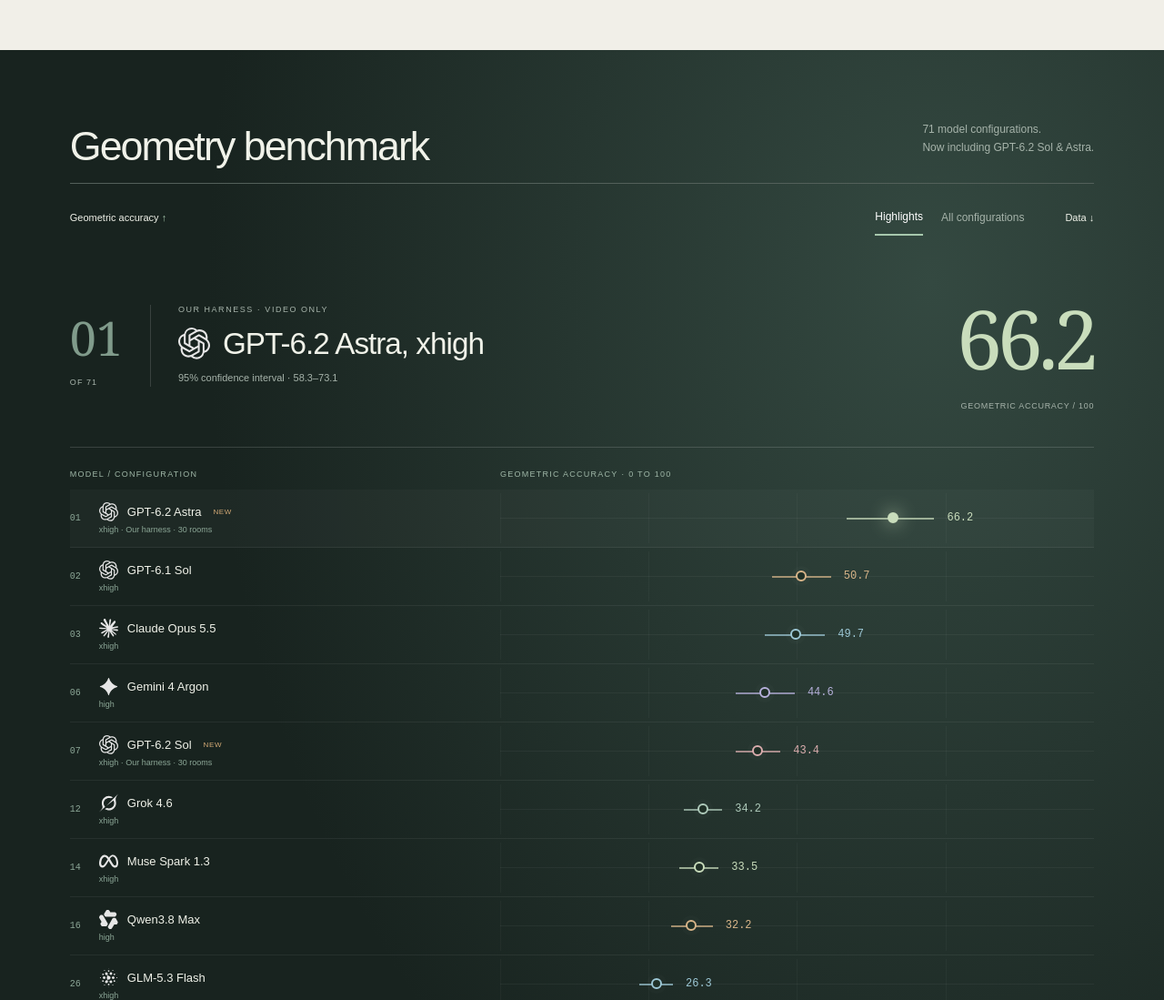
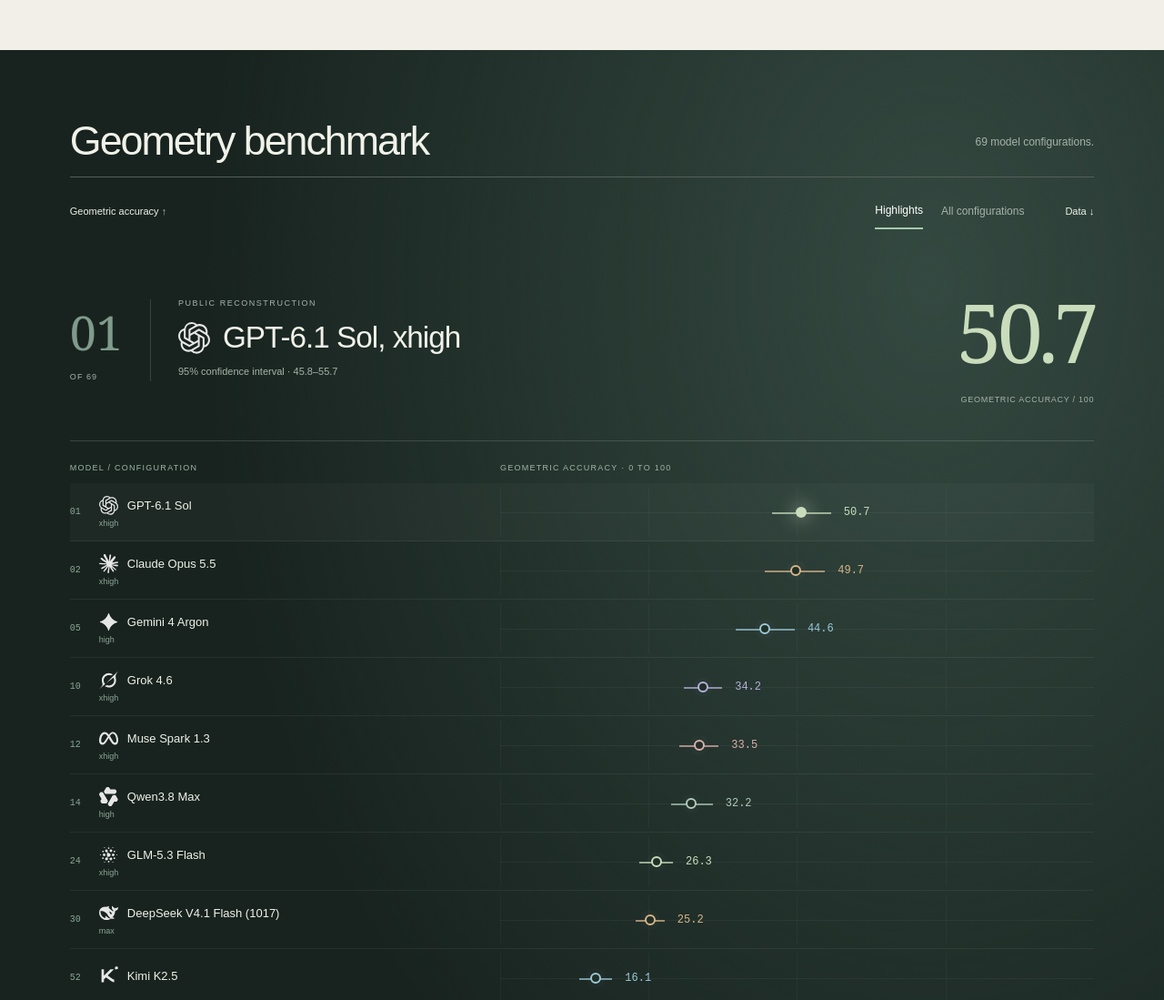
Before and after one commit to Albertlongzi/looking-right-being-right, a plain HTML site: page site/index.html in a window 1280 px wide. Shown: the part 1180-2279 px from the top of the page at 91% size. Drawn offline with nearby package versions, Linux system fonts and the light colour scheme.

Commit message:
Limit the benchmark to public reconstruction configurations

```diff
--- a/site/benchmark.json
+++ b/site/benchmark.json
@@ -2,18 +2,7 @@
   "source": "paper_source/overleaf_50a4f5c/tab/supp_released_v23_ranking.tex",
   "rows": [
     {
-      "name": "GPT-6.2 Astra, xhigh",
-      "score": 66.2,
-      "lo": 58.3,
-      "hi": 73.1,
-      "n": 30,
-      "source_label": "Our harness \u00b7 Video only",
-      "update62": true,
-      "source": "Study evaluation: GPT-6.2 video-only, 30 rooms, 2026-11-17",
-      "rank": 1
-    },
-    {
-      "rank": 2,
+      "rank": 1,
       "name": "GPT-6.1 Sol, xhigh",
       "score": 50.7,
       "lo": 45.8,
@@ -21,7 +10,7 @@
       "source_label": "Public reconstruction"
     },
     {
-      "rank": 3,
+      "rank": 2,
       "name": "Claude Opus 5.5, xhigh",
       "score": 49.7,
       "lo": 44.6,
@@ -29,7 +18,7 @@
       "source_label": "Public reconstruction"
     },
     {
-      "rank": 4,
+      "rank": 3,
       "name": "GPT-6 Astra, xhigh",
       "score": 49.5,
       "lo": 44.4,
@@ -37,7 +26,7 @@
       "source_label": "Public reconstruction"
     },
     {
-      "rank": 5,
+      "rank": 4,
       "name": "GPT-6 Astra, high",
       "score": 44.7,
       "lo": 40.1,
@@ -45,7 +34,7 @@
       "source_label": "Public reconstruction"
     },
     {
-      "rank": 6,
+      "rank": 5,
       "name": "Gemini 4 Argon, high",
       "score": 44.6,
       "lo": 39.7,
@@ -53,18 +42,7 @@
       "source_label": "Public reconstruction"
     },
     {
-      "name": "GPT-6.2 Sol, xhigh",
-      "score": 43.4,
-      "lo": 39.6,
-      "hi": 47.2,
-      "n": 30,
-      "source_label": "Our harness \u00b7 Video only",
-      "update62": true,
-      "source": "Study evaluation: GPT-6.2 video-only, 30 rooms, 2026-11-17",
-      "rank": 7
-    },
-    {
-      "rank": 8,
+      "rank": 6,
       "name": "GPT-6.1 Terra, xhigh",
       "score": 43.3,
       "lo": 39.4,
@@ -72,7 +50,7 @@
       "source_label": "Public reconstruction"
     },
     {
-      "rank": 9,
+      "rank": 7,
       "name": "Claude Opus 5.5, high",
       "score": 38.6,
       "lo": 34.7,
@@ -80,7 +58,7 @@
       "source_label": "Public reconstruction"
     },
     {
-      "rank": 10,
+      "rank": 8,
       "name": "Claude Sonnet 5.5, xhigh",
       "score": 37.1,
       "lo": 32.5,
@@ -88,7 +66,7 @@
       "source_label": "Public reconstruction"
     },
     {
-      "rank": 11,
+      "rank": 9,
       "name": "Gemini 3.8 Flash, high",
       "score": 35.2,
       "lo": 31.6,
@@ -96,7 +74,7 @@
       "source_label": "Public reconstruction"
     },
     {
-      "rank": 12,
+      "rank": 10,
       "name": "Grok 4.6, xhigh",
       "score": 34.2,
       "lo": 30.9,
@@ -104,7 +82,7 @@
       "source_label": "Public reconstruction"
     },
     {
-      "rank": 13,
+      "rank": 11,
       "name": "GPT-6 Sol, xhigh",
       "score": 33.6,
       "lo": 30.2,
@@ -112,7 +90,7 @@
       "source_label": "Public reconstruction"
     },
     {
-      "rank": 14,
+      "rank": 12,
       "name": "Muse Spark 1.3, xhigh",
       "score": 33.5,
       "lo": 30.2,
@@ -120,7 +98,7 @@
       "source_label": "Public reconstruction"
     },
     {
-      "rank": 15,
+      "rank": 13,
       "name": "GPT-5.6 Sol, xhigh",
       "score": 33.4,
       "lo": 30.5,
@@ -128,7 +106,7 @@
       "source_label": "Public reconstruction"
     },
     {
-      "rank": 16,
+      "rank": 14,
       "name": "Qwen3.8 Max, high",
       "score": 32.2,
       "lo": 28.8,
@@ -136,7 +114,7 @@
       "source_label": "Public reconstruction"
     },
     {
-      "rank": 17,
+      "rank": 15,
       "name": "Claude Haiku 5.5, xhigh",
       "score": 31.5,
       "lo": 28.4,
@@ -144,7 +122,7 @@
       "source_label": "Public reconstruction"
     },
     {
-      "rank": 18,
+      "rank": 16,
       "name": "Muse Spark 1.2, xhigh",
       "score": 29.9,
       "lo": 26.3,
@@ -152,7 +130,7 @@
       "source_label": "Public reconstruction"
     },
     {
-      "rank": 19,
+      "rank": 17,
       "name": "Grok 4.5, high",
       "score": 29.7,
       "lo": 26.8,
@@ -160,7 +138,7 @@
       "source_label": "Public reconstruction"
     },
     {
-      "rank": 20,
+      "rank": 18,
       "name": "GPT-5.6 Sol, high",
       "score": 29.7,
       "lo": 27.1,
@@ -168,7 +146,7 @@
       "source_label": "Public reconstruction"
     },
     {
-      "rank": 21,
+      "rank": 19,
       "name": "Claude Opus 5, high",
       "score": 28.8,
       "lo": 26.0,
@@ -176,7 +154,7 @@
       "source_label": "Public reconstruction"
     },
     {
-      "rank": 22,
+      "rank": 20,
       "name": "Muse Wonder, xhigh",
       "score": 27.4,
       "lo": 24.3,
@@ -184,7 +162,7 @@
       "source_label": "Public reconstruction"
     },
     {
-      "rank": 23,
+      "rank": 21,
       "name": "GPT-5.5, high",
       "score": 27.3,
       "lo": 24.6,
@@ -192,7 +170,7 @@
       "source_label": "Public reconstruction"
     },
     {
-      "rank": 24,
+      "rank": 22,
       "name": "GPT-5.6 Sol, medium",
       "score": 27.2,
       "lo": 24.3,
@@ -200,7 +178,7 @@
       "source_label": "Public reconstruction"
     },
     {
-      "rank": 25,
+      "rank": 23,
       "name": "GPT-5.5, medium",
       "score": 27.0,
       "lo": 24.2,
@@ -208,7 +186,7 @@
       "source_label": "Public reconstruction"
     },
     {
-      "rank": 26,
+      "rank": 24,
       "name": "GLM-5.3 Flash, xhigh",
       "score": 26.3,
       "lo": 23.5,
@@ -216,7 +194,7 @@
       "source_label": "Public reconstruction"
     },
     {
-      "rank": 27,
+      "rank": 25,
       "name": "GPT-5.4",
       "score": 26.1,
       "lo": 23.0,
@@ -224,7 +202,7 @@
       "source_label": "Public reconstruction"
     },
     {
-      "rank": 28,
+      "rank": 26,
       "name": "Grok 4.7, xhigh",
       "score": 26.1,
       "lo": 22.7,
@@ -232,7 +210,7 @@
       "source_label": "Public reconstruction"
     },
     {
-      "rank": 29,
+      "rank": 27,
       "name": "Gemini 3.1 Pro, high",
       "score": 25.9,
       "lo": 22.3,
@@ -240,7 +218,7 @@
       "source_label": "Public reconstruction"
     },
     {
-      "rank": 30,
+      "rank": 28,
       "name": "Claude Opus 4.6",
       "score": 25.7,
       "lo": 22.7,
@@ -248,7 +226,7 @@
       "source_label": "Public reconstruction"
     },
     {
-      "rank": 31,
+      "rank": 29,
       "name": "GPT-5.6 Sol, low",
       "score": 25.5,
       "lo": 23.4,
@@ -256,7 +234,7 @@
       "source_label": "Public reconstruction"
     },
     {
-      "rank": 32,
+      "rank": 30,
       "name": "DeepSeek V4.1 Flash (1017), max",
       "score": 25.2,
       "lo": 22.9,
@@ -264,7 +242,7 @@
       "source_label": "Public reconstruction"
     },
     {
-      "rank": 33,
+      "rank": 31,
       "name": "GPT-5.6 Sol",
       "score": 25.1,
       "lo": 21.3,
@@ -272,7 +250,7 @@
       "source_label": "Public reconstruction"
     },
     {
-      "rank": 34,
+      "rank": 32,
       "name": "GPT-5.5, low",
       "score": 24.9,
       "lo": 21.8,
@@ -280,7 +258,7 @@
       "source_label": "Public reconstruction"
     },
     {
-      "rank": 35,
+      "rank": 33,
       "name": "GPT-5.6 Terra, xhigh",
       "score": 24.5,
       "lo": 22.1,
@@ -288,7 +266,7 @@
       "source_label": "Public reconstruction"
     },
     {
-      "rank": 36,
+      "rank": 34,
       "name": "GPT-5.2, high",
       "score": 24.4,
       "lo": 21.7,
@@ -296,7 +274,7 @@
       "source_label": "Public reconstruction"
     },
     {
-      "rank": 37,
+      "rank": 35,
       "name": "DeepSeek V4.1 Flash, max",
       "score": 24.0,
       "lo": 20.9,
@@ -304,7 +282,7 @@
       "source_label": "Public reconstruction"
     },
     {
-      "rank": 38,
+      "rank": 36,
       "name": "Claude Opus 4.8",
       "score": 23.4,
       "lo": 20.7,
@@ -312,7 +290,7 @@
       "source_label": "Public reconstruction"
     },
     {
-      "rank": 39,
+      "rank": 37,
       "name": "Claude Opus 4.7",
       "score": 22.9,
       "lo": 19.5,
@@ -320,7 +298,7 @@
       "source_label": "Public reconstruction"
     },
     {
-      "rank": 40,
+      "rank": 38,
       "name": "Claude Opus 4.7, high",
       "score": 22.5,
       "lo": 20.2,
@@ -328,7 +306,7 @@
       "source_label": "Public reconstruction"
     },
     {
-      "rank": 41,
+      "rank": 39,
       "name": "Claude Sonnet 4.6, high",
       "score": 22.0,
       "lo": 19.0,
@@ -336,7 +314,7 @@
       "source_label": "Public reconstruction"
     },
     {
-      "rank": 42,
+      "rank": 40,
       "name": "Claude Opus 4.8, high",
       "score": 21.8,
       "lo": 19.0,
@@ -344,7 +322,7 @@
       "source_label": "Public reconstruction"
     },
     {
-      "rank": 43,
+      "rank": 41,
       "name": "Claude Sonnet 4.6",
       "score": 21.7,
       "lo": 18.2,
@@ -352,7 +330,7 @@
       "source_label": "Public reconstruction"
     },
     {
-      "rank": 44,
+      "rank": 42,
       "name": "GPT-6 Luna, xhigh",
       "score": 21.2,
       "lo": 18.8,
@@ -360,7 +338,7 @@
       "source_label": "Public reconstruction"
     },
     {
-      "rank": 45,
+      "rank": 43,
       "name": "GPT-5.6 Terra, medium",
       "score": 20.8,
       "lo": 18.5,
@@ -368,7 +346,7 @@
       "source_label": "Public reconstruction"
     },
     {
-      "rank": 46,
+      "rank": 44,
       "name": "GPT-5.6 Terra, low",
       "score": 20.6,
       "lo": 18.1,
@@ -376,7 +354,7 @@
       "source_label": "Public reconstruction"
     },
     {
-      "rank": 47,
+      "rank": 45,
       "name": "GPT-5.2",
       "score": 20.4,
       "lo": 18.0,
@@ -384,7 +362,7 @@
       "source_label": "Public reconstruction"
     },
     {
-      "rank": 48,
+      "rank": 46,
       "name": "GPT-5.6 Luna, high",
       "score": 19.5,
       "lo": 17.3,
@@ -392,7 +370,7 @@
       "source_label": "Public reconstruction"
     },
     {
-      "rank": 49,
+      "rank": 47,
       "name": "Qwen3.6 Plus",
       "score": 19.3,
       "lo": 16.2,
@@ -400,7 +378,7 @@
       "source_label": "Public reconstruction"
     },
     {
-      "rank": 50,
+      "rank": 48,
       "name": "Gemini 3 Flash, high",
       "score": 19.1,
       "lo": 16.1,
@@ -408,7 +386,7 @@
       "source_label": "Public reconstruction"
     },
     {
-      "rank": 51,
+      "rank": 49,
       "name": "Claude Sonnet 5",
       "score": 18.6,
       "lo": 16.0,
@@ -416,7 +394,7 @@
       "source_label": "Public reconstruction"
     },
     {
-      "rank": 52,
+      "rank": 50,
       "name": "GPT-5.6 Terra, high",
       "score": 18.2,
       "lo": 15.9,
@@ -424,7 +402,7 @@
       "source_label": "Public reconstruction"
     },
     {
-      "rank": 53,
+      "rank": 51,
       "name": "Claude Sonnet 5, high",
       "score": 17.9,
       "lo": 14.8,
@@ -432,7 +410,7 @@
       "source_label": "Public reconstruction"
     },
     {
-      "rank": 54,
+      "rank": 52,
       "name": "Kimi K2.5",
       "score": 16.1,
       "lo": 13.3,
@@ -440,7 +418,7 @@
       "source_label": "Public reconstruction"
     },
     {
-      "rank": 55,
+      "rank": 53,
       "name": "Qwen3.5 397B-A17B",
       "score": 15.9,
       "lo": 13.0,
@@ -448,7 +426,7 @@
       "source_label": "Public reconstruction"
     },
     {
-      "rank": 56,
+      "rank": 54,
       "name": "MiniMax M3",
       "score": 15.0,
       "lo": 12.4,
@@ -456,7 +434,7 @@
       "source_label": "Public reconstruction"
     },
     {
-      "rank": 57,
+      "rank": 55,
       "name": "GPT-5.6 Luna, low",
       "score": 14.8,
       "lo": 12.7,
@@ -464,7 +442,7 @@
       "source_label": "Public reconstruction"
     },
     {
-      "rank": 58,
+      "rank": 56,
       "name": "Qwen3.5 27B",
       "score": 13.9,
       "lo": 10.9,
@@ -472,7 +450,7 @@
       "source_label": "Public reconstruction"
     },
     {
-      "rank": 59,
+      "rank": 57,
       "name": "Qwen3 VL 235B-A22B Thinking",
       "score": 13.5,
       "lo": 11.0,
@@ -480,7 +458,7 @@
       "source_label": "Public reconstruction"
     },
     {
-      "rank": 60,
+      "rank": 58,
       "name": "Qwen3.5 122B-A10B",
       "score": 13.4,
       "lo": 11.0,
@@ -488,7 +466,7 @@
       "source_label": "Public reconstruction"
     },
     {
-      "rank": 61,
+      "rank": 59,
       "name": "Grok 4.3, high",
       "score": 13.3,
       "lo": 10.3,
@@ -496,7 +474,7 @@
       "source_label": "Public reconstruction"
     },
     {
-      "rank": 62,
+      "rank": 60,
       "name": "GLM-5V Turbo",
       "score": 13.2,
       "lo": 10.5,
@@ -504,7 +482,7 @@
       "source_label": "Public reconstruction"
     },
     {
-      "rank": 63,
+      "rank": 61,
       "name": "GPT-5.5",
       "score": 12.4,
       "lo": 10.7,
@@ -512,7 +490,7 @@
       "source_label": "Public reconstruction"
     },
     {
-      "rank": 64,
+      "rank": 62,
       "name": "GPT-5.6 Luna, medium",
       "score": 11.7,
       "lo": 9.4,
@@ -520,7 +498,7 @@
       "source_label": "Public reconstruction"
     },
     {
-      "rank": 65,
+      "rank": 63,
       "name": "Qwen3.5 35B-A3B",
       "score": 10.4,
       "lo": 7.3,
@@ -528,7 +506,7 @@
       "source_label": "Public reconstruction"
     },
     {
-      "rank": 66,
+      "rank": 64,
       "name": "Grok 4.3",
       "score": 10.1,
       "lo": 7.2,
@@ -536,7 +514,7 @@
       "source_label": "Public reconstruction"
     },
     {
-      "rank": 67,
+      "rank": 65,
       "name": "Seed 2.0 Lite",
       "score": 9.9,
       "lo": 7.6,
@@ -544,7 +522,7 @@
       "source_label": "Public reconstruction"
     },
     {
-      "rank": 68,
+      "rank": 66,
       "name": "GPT-5.4 mini",
       "score": 8.5,
       "lo": 6.6,
@@ -552,7 +530,7 @@
       "source_label": "Public reconstruction"
     },
     {
-      "rank": 69,
+      "rank": 67,
       "name": "GLM-4.6V",
       "score": 7.4,
       "lo": 5.4,
@@ -560,7 +538,7 @@
       "source_label": "Public reconstruction"
     },
     {
-      "rank": 70,
+      "rank": 68,
       "name": "Seed 2.0 Mini",
       "score": 7.0,
       "lo": 4.8,
@@ -568,7 +546,7 @@
       "source_label": "Public reconstruction"
     },
     {
-      "rank": 71,
+      "rank": 69,
       "name": "Claude Haiku 4.5",
       "score": 3.1,
       "lo": 1.2,
@@ -576,6 +554,5 @@
       "source_label": "Public reconstruction"
     }
   ],
-  "comparison_note": "Public reconstructions plus our video-only GPT-6.2 runs; reconstruction setups differ.",
-  "interval_method": "New GPT-6.2 entries: 95% room bootstrap, 10000 resamples, numpy default_rng(0), percentile interval."
+  "comparison_note": "Public reconstructions, rescored geometrically."
 }
--- a/site/index.html
+++ b/site/index.html
@@ -7,6 +7,6 @@
 <div id="scan-compare" hidden><div class="scan-legend"><span>RECONSTRUCTION</span><span>LASER SCAN</span></div><label for="scan-split">Slide to compare the same space</label><input id="scan-split" type="range" min="0" max="100" value="50" aria-label="Reconstruction versus laser scan"><p>Same viewpoint and scale · Both cut at 1.25 m above the floor to expose the interior.</p></div><div class="reveal-row"><label><input id="reveal" type="checkbox" checked> Reveal with the video</label><small>Final reconstructions revealed along the video’s camera path.</small></div>
 <div class="truth"><div><h2>Compare with<br>the laser scan.</h2></div><div><button id="scan" aria-pressed="false">Compare with laser scan <span>↗</span></button><p>Check where walls and furniture line up.</p></div></div>
 </section>
-<section id="benchmark"><div class="section-top"><div><h2>Geometry benchmark</h2></div><p class="bench-note">71 model configurations.<br>Now including GPT-6.2 Sol &amp; Astra.</p></div><div class="board-top"><span>Geometric accuracy <b>↑</b></span><div><button id="families" class="active">Highlights</button><button id="all">All configurations</button></div><a href="benchmark.json" download>Data ↓</a></div><div id="leader-focus" aria-live="polite"></div><div class="map-label"><span>MODEL / CONFIGURATION</span><span>GEOMETRIC ACCURACY · 0 TO 100</span></div><div id="chart" aria-label="Geometric accuracy by model family"></div><div class="board-foot"><span>0–100 · Mean across captures · Lines: 95% confidence intervals</span><span>Public reconstructions, rescored geometrically + our GPT-6.2 runs · Setups differ</span></div><p class="benchmark-detail" id="detail" aria-live="polite">Select a model to explore its score and uncertainty.</p>
+<section id="benchmark"><div class="section-top"><div><h2>Geometry benchmark</h2></div><p class="bench-note">69 model configurations.</p></div><div class="board-top"><span>Geometric accuracy <b>↑</b></span><div><button id="families" class="active">Highlights</button><button id="all">All configurations</button></div><a href="benchmark.json" download>Data ↓</a></div><div id="leader-focus" aria-live="polite"></div><div class="map-label"><span>MODEL / CONFIGURATION</span><span>GEOMETRIC ACCURACY · 0 TO 100</span></div><div id="chart" aria-label="Geometric accuracy by model family"></div><div class="board-foot"><span>0–100 · Mean across captures · Lines: 95% confidence intervals</span><span>Public reconstructions, rescored geometrically</span></div><p class="benchmark-detail" id="detail" aria-live="polite">Select a model to explore its score and uncertainty.</p>
 <div class="study"><span class="kicker">OUR CONTROLLED STUDY · 30 ROOMS</span><div class="study-heading"><h2>Adding 3D points</h2><div class="conditions"><button data-study="video" class="active">Video only</button><button data-study="points">+ Estimated points</button></div></div><div id="study-bars"></div><p class="study-note">Each model is evaluated on the same 30 rooms, with and without estimated 3D points. Dashed line: Poisson reconstruction from those points (75.9).</p><a class="back-link" href="#compare" id="try-points">Compare the 3D scenes ↑</a></div></section>
 <footer><h2>Project resources</h2><p class="paper-title">Looking Right Is Not Being Right:<br>Evaluating the Geometry of Agent-Built 3D Scenes</p><p id="paper-status">Paper submitted to arXiv · Public link forthcoming.</p><div><a href="https://github.com/Albertlongzi/looking-right-being-right" target="_blank" rel="noopener">GitHub ↗</a><a href="https://huggingface.co/datasets/Zylong/looking-right-being-right" target="_blank" rel="noopener">Data ↗</a><a href="credits.html">Sources &amp; licenses</a></div><small>Interactive preview · Geometry from saved agent reconstructions. Procedural materials approximated for the web.</small></footer></main><script type="module" src="page.js"></script></body></html>
--- a/site/page.js
+++ b/site/page.js
@@ -31,7 +31,7 @@ function family(n){return ['GPT','Claude','Gemini','Grok','Muse','Qwen','GLM','D
 function brand(n){return ({GPT:'openai',Claude:'claude',Gemini:'gemini',Grok:'grok',Muse:'meta',Qwen:'qwen',GLM:'zhipu',DeepSeek:'deepseek',Kimi:'kimi',MiniMax:'minimax',Seed:'bytedance'})[family(n)]||'openai'}
 const colors=['#c9ddbc','#d8b589','#9dc8d6','#b7b1dc','#dcaeaf','#afcbbb'];
 function focus(r,c){$('#leader-focus').innerHTML=`<div class="focus-rank">${String(r.rank).padStart(2,'0')}<small>OF ${data.rows.length}</small></div><div class="focus-name"><span>${r.source_label.toUpperCase()}</span><h3><img class="focus-logo" src="logos/${brand(r.name)}.svg" alt="">${r.name}</h3><p>95% confidence interval · ${r.lo}–${r.hi}</p></div><div class="focus-score" style="color:${c}">${r.score.toFixed(1)}<small>GEOMETRIC ACCURACY / 100</small></div>`;$('#detail').textContent=`${r.name} · Rank ${r.rank} of ${data.rows.length} · Mean score ${r.score.toFixed(1)} [${r.lo}, ${r.hi}] · ${r.source_label}${r.n ? ` · ${r.n} rooms` : ""}`;}
-function draw(all=false){$('#all').classList.toggle('active',all);$('#families').classList.toggle('active',!all);const used=new Set();const rows=all?data.rows:data.rows.filter(r=>{let f=family(r.name);if(r.update62)return true;if(used.has(f))return false;used.add(f);return true});$('#chart').replaceChildren();for(const [i,r] of rows.entries()){const c=colors[i%colors.length],b=document.createElement('button');b.className='rank-row';b.style.setProperty('--row-color',c);b.setAttribute('aria-label',`${r.name}: score ${r.score}, interval ${r.lo} to ${r.hi}`);b.innerHTML=`<span class="rank-name"><i>${String(r.rank).padStart(2,'0')}</i><strong><img class="brand-logo" src="logos/${brand(r.name)}.svg" alt="">${r.name.split(',')[0]}${r.update62?'<em class="new-tag">NEW</em>':''}</strong><small>${r.name.includes(',')?r.name.split(',').slice(1).join(','):''}${r.update62?' · Our harness · 30 rooms':''}</small></span><span class="rank-track"><span class="rank-interval" style="left:${r.lo}%;width:${r.hi-r.lo}%"></span><span class="rank-node" style="left:${r.score}%"></span><b style="left:calc(${r.hi}% + 14px)">${r.score.toFixed(1)}</b></span>`;b.onclick=()=>{document.querySelectorAll('.rank-row').forEach(x=>x.classList.remove('selected'));b.classList.add('selected');focus(r,c)};$('#chart').append(b)}focus(rows[0],colors[0]);$('#chart').firstElementChild.classList.add('selected');}
+function draw(all=false){$('#all').classList.toggle('active',all);$('#families').classList.toggle('active',!all);const used=new Set();const rows=all?data.rows:data.rows.filter(r=>{let f=family(r.name);if(used.has(f))return false;used.add(f);return true});$('#chart').replaceChildren();for(const [i,r] of rows.entries()){const c=colors[i%colors.length],b=document.createElement('button');b.className='rank-row';b.style.setProperty('--row-color',c);b.setAttribute('aria-label',`${r.name}: score ${r.score}, interval ${r.lo} to ${r.hi}`);b.innerHTML=`<span class="rank-name"><i>${String(r.rank).padStart(2,'0')}</i><strong><img class="brand-logo" src="logos/${brand(r.name)}.svg" alt="">${r.name.split(',')[0]}</strong><small>${r.name.includes(',')?r.name.split(',').slice(1).join(','):''}</small></span><span class="rank-track"><span class="rank-interval" style="left:${r.lo}%;width:${r.hi-r.lo}%"></span><span class="rank-node" style="left:${r.score}%"></span><b style="left:calc(${r.hi}% + 14px)">${r.score.toFixed(1)}</b></span>`;b.onclick=()=>{document.querySelectorAll('.rank-row').forEach(x=>x.classList.remove('selected'));b.classList.add('selected');focus(r,c)};$('#chart').append(b)}focus(rows[0],colors[0]);$('#chart').firstElementChild.classList.add('selected');}
 $('#families').onclick=()=>draw(false);$('#all').onclick=()=>draw(true);draw();
 const results=[{name:'GPT-6.1 Terra',video:41.1,points:64.8},{name:'GPT-6.1 Sol',video:46.2,points:69.4},{name:'GPT-6 Astra',video:51.4,points:73.1}];
 $('#study-bars').innerHTML=results.map(r=>`<div class="study-row"><span>${r.name}</span><div class="study-track"><div class="study-fill" style="width:${r.video}%"></div></div><b>${r.video}</b></div>`).join('');
```
Also changed, not shown: site/credits.html (+1 -1 lines), 2 other files.
